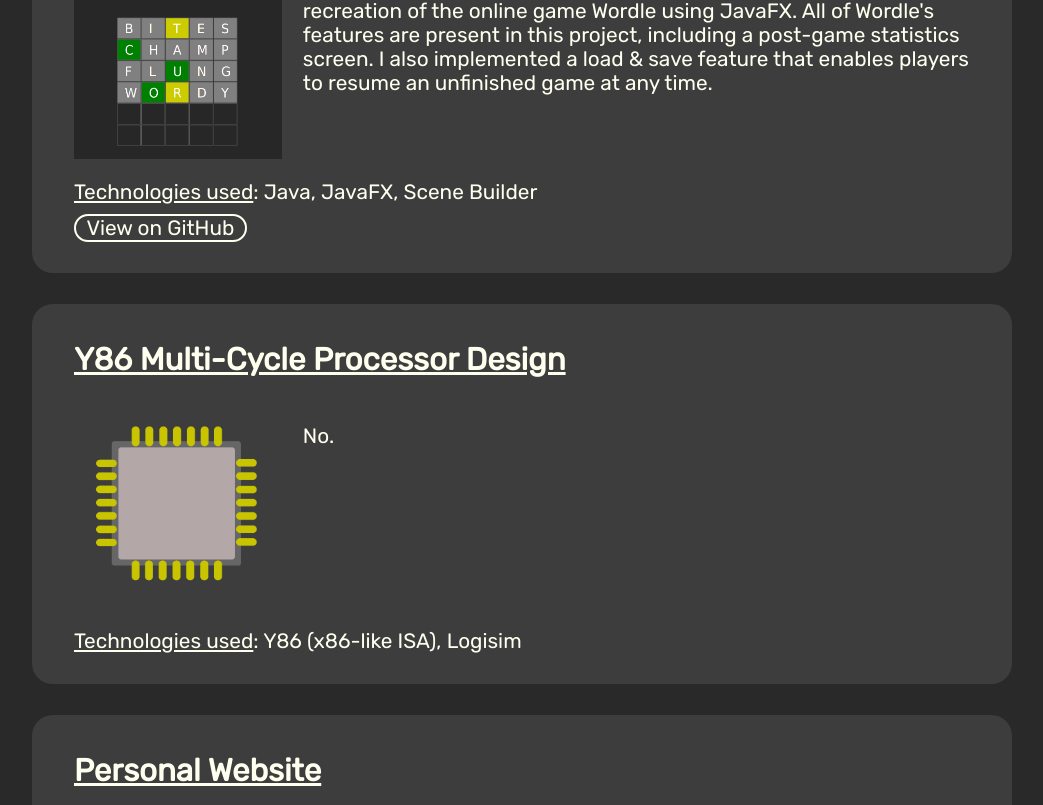
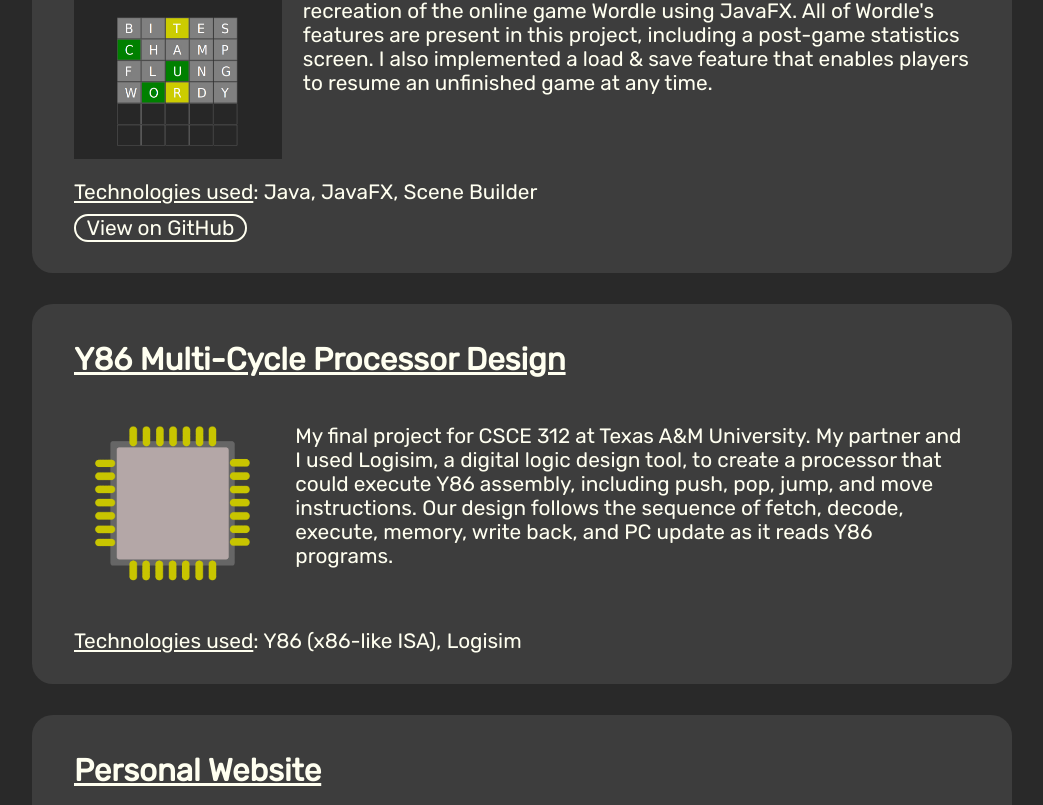
Before and after one commit to rstacks/my-website, a React (Vite) app: page /projects in a window 1280 px wide. Shown: the part 373-1178 px from the top of the page, without its empty margins (118-1161 px from the left). Built offline with nearby package versions, Linux system fonts and the light colour scheme.

Commit message:
Finished processor project entry

```diff
--- a/src/pages/Projects.jsx
+++ b/src/pages/Projects.jsx
@@ -35,7 +35,10 @@ export function Projects() {
 
         <ProjectEntryNoGitHub id="processor-entry" title="Y86 Multi-Cycle Processor Design"
           imageSrc="/images/processor-cropped2.png" imageAlt="Processor Project Image"
-          text="No." techs="Y86 (x86-like ISA), Logisim" />
+          text="My final project for CSCE 312 at Texas A&M University. My partner and I used Logisim,
+          a digital logic design tool, to create a processor that could execute Y86 assembly, including
+          push, pop, jump, and move instructions. Our design follows the sequence of fetch, decode,
+          execute, memory, write back, and PC update as it reads Y86 programs." techs="Y86 (x86-like ISA), Logisim" />
 
         <ProjectEntry title="Personal Website" imageSrc="/images/new-site-image.jpg"
           imageAlt="Website Image" text="This very website was built by me from scratch!
```
